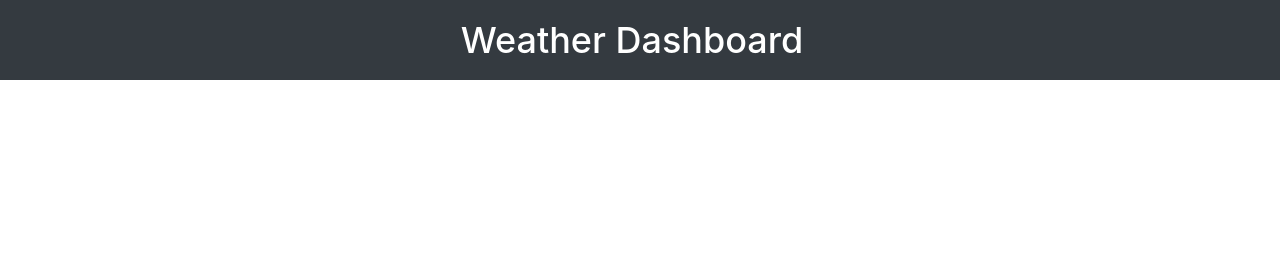
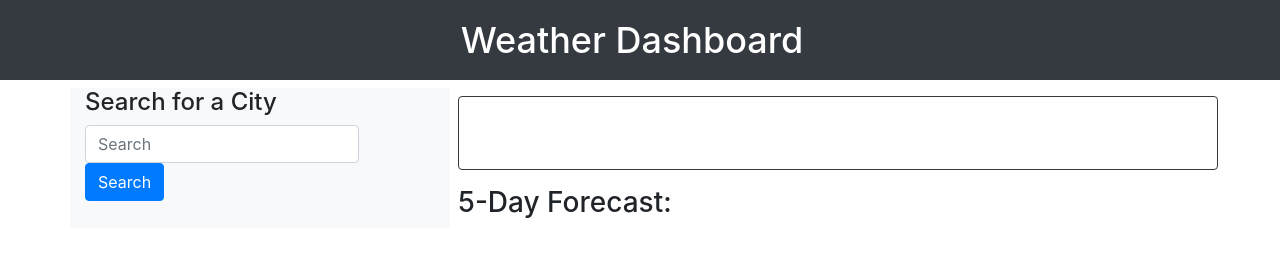
Before and after one commit to cjpia612/Weather-Dashboard, a plain HTML site: page index.html in a window 1280 px wide. Drawn offline with nearby package versions, Linux system fonts and the light colour scheme.

Commit message:
created rows and columns for content

```diff
--- a/index.html
+++ b/index.html
@@ -11,11 +11,44 @@
     <nav class="navbar navbar-dark bg-dark">
         <span class="navbar-brand mb-0 h1 w-100 text-center" style = "font-size: 36px;">Weather Dashboard</span>
     </nav>
-
+    <div class = "container mt-2">
+        <div class= "row">
+            <div class = "col-4 bg-light">
+                <h4> Search for a City</h4>
+                <form class="form-inline">
+                    <input id= "city-input" class="form-control mr-sm-2" type="search" placeholder="Search" aria-label="Search">
+                    <button class="btn btn-primary my-2 my-sm-0" type="submit">Search</button>
+                  </form>
+            </div>
+            <div class= "col-8">
+                <div class= "row">
+                    <div class= "col-12 border border-dark rounded m-2">
+                        <div class= "row">
+                            <h3 id="city"></h3>
+                        </div>
+                        <div class= "row">
+                            <p id= "temp"></p>
+                        </div>
+                        <div class= "row">
+                            <p id = "humidity"></p>
+                        </div>
+                        <div class= "row">
+                            <p id= "wind"></p>
+                        </div>
+                        <div class= "row">
+                            <p id="UVI"></p>
+                        </div>
+                    </div>
+                    <h3 class= "m-2"> 5-Day Forecast:</h3>
+                </div>
+            </div>
+        </div>
+    </div>
 
 
     <script src="https://code.jquery.com/jquery-3.5.1.slim.min.js" integrity="sha384-DfXdz2htPH0lsSSs5nCTpuj/zy4C+OGpamoFVy38MVBnE+IbbVYUew+OrCXaRkfj" crossorigin="anonymous"></script>
     <script src="https://cdn.jsdelivr.net/npm/popper.js@1.16.0/dist/umd/popper.min.js" integrity="sha384-Q6E9RHvbIyZFJoft+2mJbHaEWldlvI9IOYy5n3zV9zzTtmI3UksdQRVvoxMfooAo" crossorigin="anonymous"></script>
     <script src="https://stackpath.bootstrapcdn.com/bootstrap/4.5.0/js/bootstrap.min.js" integrity="sha384-OgVRvuATP1z7JjHLkuOU7Xw704+h835Lr+6QL9UvYjZE3Ipu6Tp75j7Bh/kR0JKI" crossorigin="anonymous"></script>
+    <script src="script.js"></script>
 </body>
 </html>
```
